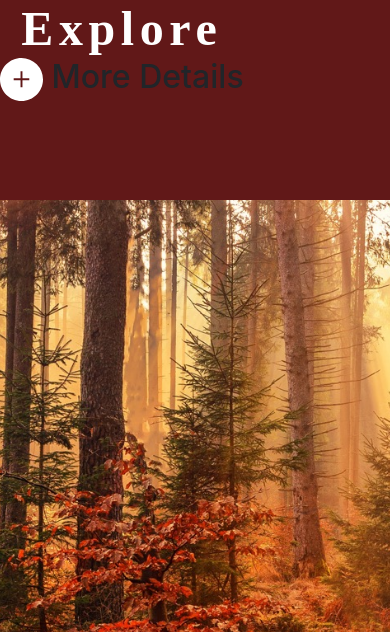
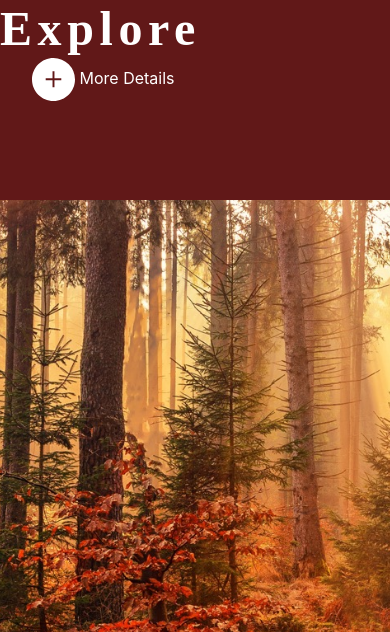
Before and after one commit to CrowdedAstronaut/udundi-code-challenge, a website: page src/index.html in a window 390 px wide. Shown: the top 632 px of the page. Drawn offline with nearby package versions, Linux system fonts and the light colour scheme; a web font is replaced by a local one.

Commit message:
Changed font size/color for mobile

```diff
--- a/src/css/style.css
+++ b/src/css/style.css
@@ -23,9 +23,10 @@ h1 {
   text-align: center;
 }
 
-p {
+h2 {
   color: white;
   padding: 0rem 0rem 2rem 2rem;
+  font-weight: 400;
 }
 .container {
   width: 100%;
@@ -80,6 +81,10 @@ p {
   h1 {
     font-size: 3rem;
   }
+  h2 {
+    font-size: 1rem;
+    color: white;
+  }
   .red-box {
     height: 200px;
   }
```
